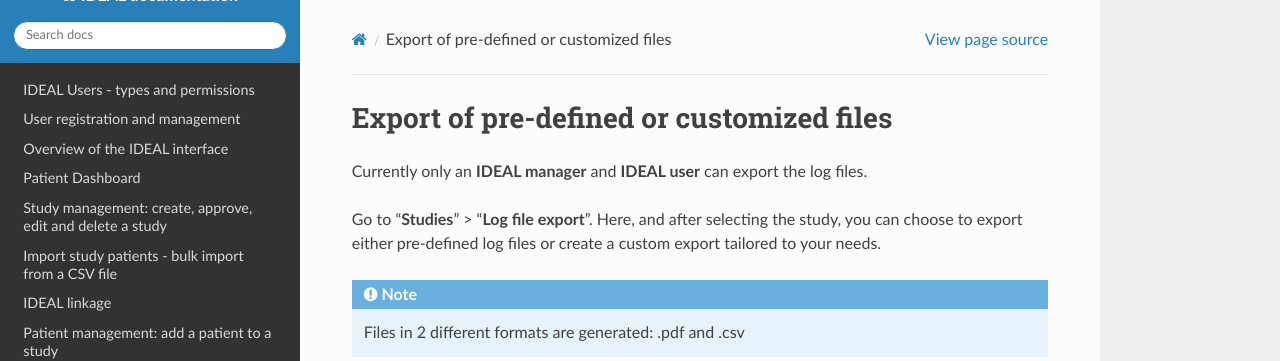
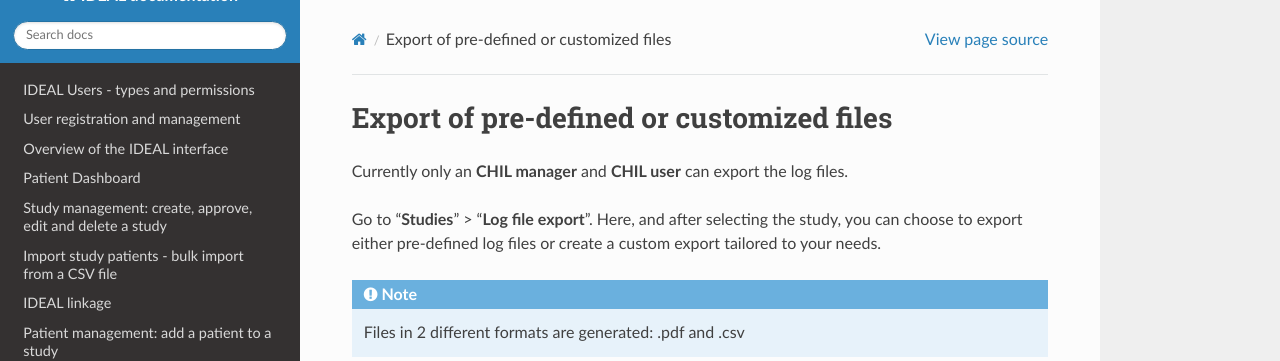
Before and after one commit to Nynuphar/IDEAL-doc, a Sphinx documentation site: the page built from docs/source/export.rst, in a window 1280 px wide and 900 px high. Shown: the top 361 px of the window. Built offline with Sphinx 7.4.7 and the Read the Docs theme 3.1.0, drawn with Linux system fonts in a browser that asks for light colours.

Commit message:
Update export.rst

```diff
--- a/docs/source/export.rst
+++ b/docs/source/export.rst
@@ -1,7 +1,7 @@
 Export of pre-defined or customized files
 ###############################################
 
-Currently only an **IDEAL manager** and **IDEAL user** can export the log files.
+Currently only an **CHIL manager** and **CHIL user** can export the log files.
 
 Go to "**Studies**" > "**Log file export**". Here, and after selecting the study, you can choose to export either pre-defined log files or create a custom export tailored to your needs.
 
```
